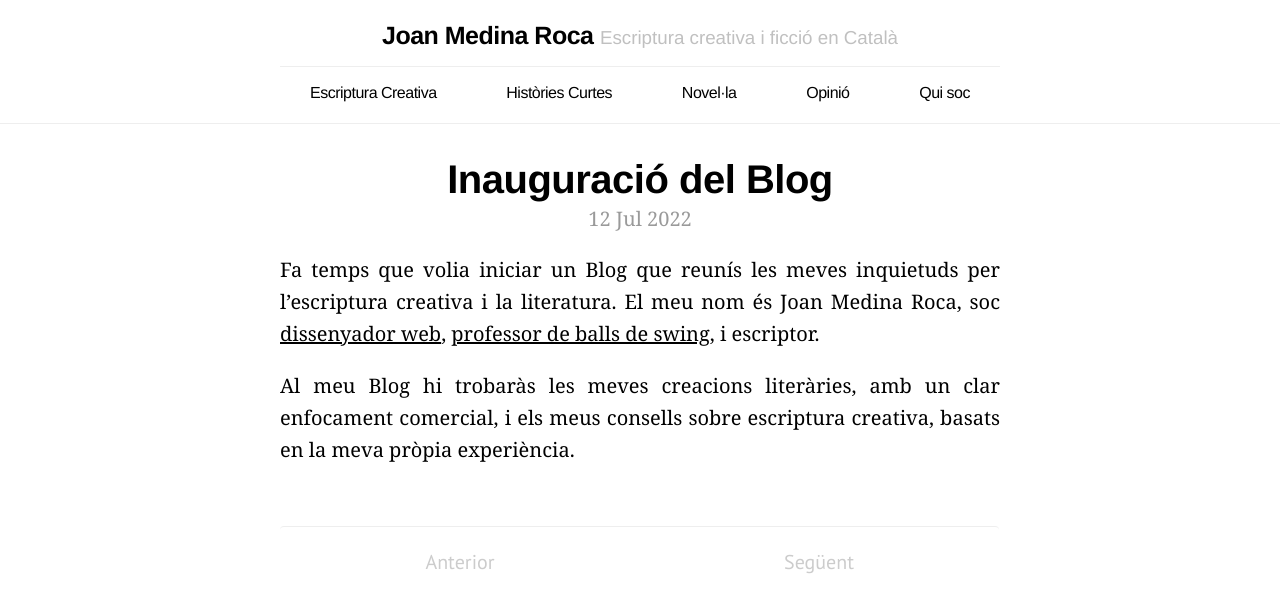
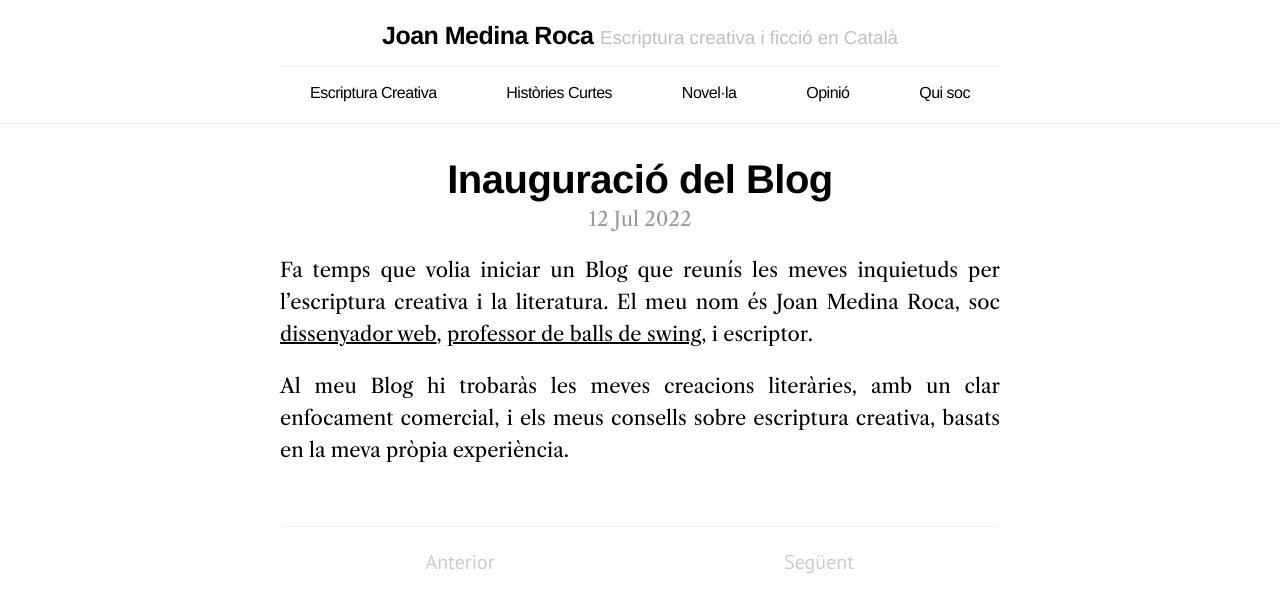
Before and after one commit to joan-medina-roca/blog-jmr-literatura, a Jekyll site: the page built from index.html, in a window 1280 px wide. Shown: the top 612 px of the page. Built offline with Jekyll 4.4.1, drawn with Linux system fonts in a browser that asks for light colours; the list of posts is cut into pages by our own code.

Commit message:
libre caslon text import css

```diff
--- a/public/css/lanyon.css
+++ b/public/css/lanyon.css
@@ -28,6 +28,10 @@
  */
 
 
+/* Font Imports */
+
+@import url('https://fonts.googleapis.com/css2?family=Amatic+SC&family=Libre+Caslon+Text&display=swap');
+
 /*
  * Global resets
  *
@@ -41,7 +45,7 @@ body {
 }
 
 html {
-  font-family: "Caslon", Georgia, "Times New Roman", serif;
+  font-family: "Libre Caslon Text", Georgia, "Times New Roman", serif;
 }
 
 h1, h2, h3, h4, h5, h6 {
```
